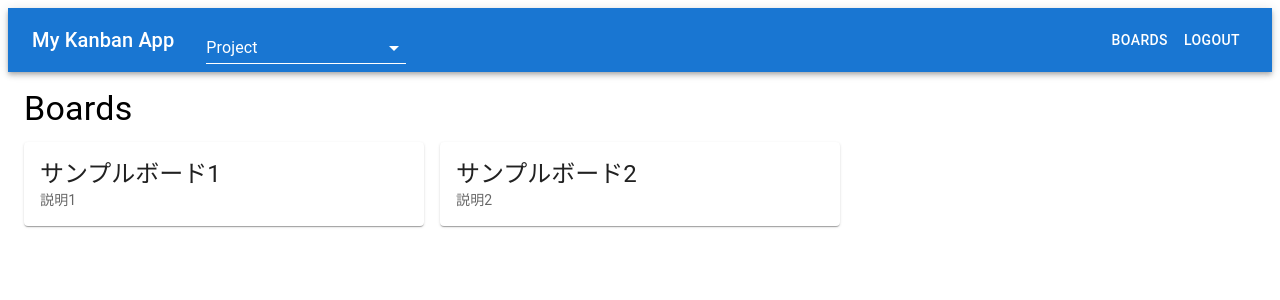
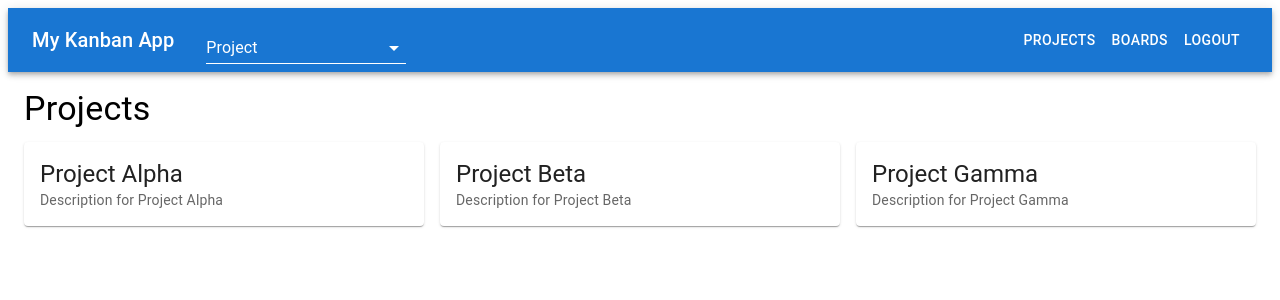
Before and after one commit to yazawa8/cnd-handson-app, a React (Vite) app in the folder frontend/: page /login in a window 1280 px wide. Both pictures are taken after typing "name@example.com", "Sample123" into the empty fields and a click on the button "ログイン". Shown: the top 300 px of the page. Built offline with nearby package versions, Linux system fonts and the light colour scheme; the HTML template or start-up script is replaced by a standard one.

Commit message:
projects一覧の作成

```diff
--- a/frontend/src/App.tsx
+++ b/frontend/src/App.tsx
@@ -8,6 +8,7 @@ import TaskModal from './components/TaskModal';
 import Login from './components/Login';
 import Logout from './components/Logout';
 import PrivateLayout from './components/PrivateLayout';
+import ProjectList from './components/ProjectList';
 
 
 function App() {
@@ -18,7 +19,8 @@ function App() {
           <Route path="/login" element={<Login />} />
           <Route path="/logout" element={<Logout />} />
           <Route element={<PrivateLayout />}>
-            <Route path="/" element={ <BoardList />} />
+            <Route path="/boards" element={ <BoardList />} />
+            <Route path="/" element={<ProjectList />} />
             <Route path="/boards/:id" element={<Borad />} />
             <Route path="/tasks/:id" element={<TaskModal open={false} task={null} onClose={function (): void {
               throw new Error('Function not implemented.');
--- a/frontend/src/components/Header.tsx
+++ b/frontend/src/components/Header.tsx
@@ -14,27 +14,17 @@ import {
 import { useNavigate } from 'react-router-dom';
 import { useDispatch, useSelector } from 'react-redux';
 import { RootState } from '../store';
-import { setProjects, setSelectedProject } from '../features/projects/slice';
-import { Project } from '../features/projects/types';
+import { setSelectedProject } from '../features/projects/slice';
 
 const Header: React.FC = () => {
 
   const navigate = useNavigate();
   const dispatch = useDispatch();
-  const projects = useSelector((state: RootState) => state.projects.list);
+  const projects = useSelector((state: RootState) => state.projects.projects);
   const selectedId = useSelector((state: RootState) => state.projects.selectedId);
   const isLoggedIn = useSelector((state: RootState) => state.session.isLoggedIn);
 
   if (!isLoggedIn) return null;
-
-  useEffect(() => {
-    const dummy: Project[] = [
-      { id: 'proj-1', name: 'Project Alpha' },
-      { id: 'proj-2', name: 'Project Beta' },
-      { id: 'proj-3', name: 'Project Gamma' },
-    ];
-    dispatch(setProjects(dummy));
-  }, [dispatch]);
 
   const handleProjectChange = (e: React.ChangeEvent<{ value: unknown }>) => {
     const id = e.target.value as string;
@@ -76,6 +66,9 @@ const Header: React.FC = () => {
         </Box>
         <Box>
           <Button color="inherit" onClick={() => navigate('/')}>
+            Projects
+          </Button>
+          <Button color="inherit" onClick={() => navigate('/boards')}>
             Boards
           </Button>
           <Button
--- /dev/null
+++ b/frontend/src/components/ProjectList.tsx
@@ -0,0 +1,46 @@
+
+import React from 'react';
+import { useSelector, useDispatch } from 'react-redux';
+import { RootState } from '../store';
+import { Grid, Card, CardContent, Typography, CardActionArea, Box } from '@mui/material';
+import { useNavigate } from 'react-router-dom';
+import { setSelectedProject } from '../features/projects/slice';
+
+const ProjectList: React.FC = () => {
+  const projects = useSelector((state: RootState) => state.projects.projects);
+  const dispatch = useDispatch();
+  const navigate = useNavigate();
+
+  const handleClick = (projectId: string) => {
+    dispatch(setSelectedProject(projectId));
+    navigate('/boards');
+  };
+
+  return (
+    <Box sx={{ p: 2 }}>
+      <Typography variant="h4" gutterBottom>
+        Projects
+      </Typography>
+      <Grid container spacing={2}>
+        {projects.map((proj) => (
+          <Grid item xs={12} sm={6} md={4} key={proj.id}>
+            <Card>
+              <CardActionArea onClick={() => handleClick(proj.id)}>
+                <CardContent>
+                  <Typography variant="h5">{proj.name}</Typography>
+                  {proj.description && (
+                    <Typography variant="body2" color="textSecondary">
+                      {proj.description}
+                    </Typography>
+                  )}
+                </CardContent>
+              </CardActionArea>
+            </Card>
+          </Grid>
+        ))}
+      </Grid>
+    </Box>
+  );
+};
+
+export default ProjectList;
--- a/frontend/src/features/projects/slice.ts
+++ b/frontend/src/features/projects/slice.ts
@@ -2,12 +2,28 @@ import { createSlice, PayloadAction } from '@reduxjs/toolkit';
 import { Project } from './types';
 
 interface ProjectsState {
-  list: Project[];
+  projects: Project[];
   selectedId: string | '';
 }
 
 const initialState: ProjectsState = {
-  list: [],
+  projects: [
+    {
+      id: 'proj-1',
+      name: 'Project Alpha',
+      description: 'Description for Project Alpha',
+    },
+    {
+      id: 'proj-2',
+      name: 'Project Beta',
+      description: 'Description for Project Beta',
+    },
+    {
+      id: 'proj-3',
+      name: 'Project Gamma',
+      description: 'Description for Project Gamma',
+    },
+  ],
   selectedId: '',
 };
 
--- a/frontend/src/features/projects/types.ts
+++ b/frontend/src/features/projects/types.ts
@@ -1,4 +1,7 @@
 export type Project = {
     id: string;
     name: string;
+    description: string;
+    createdAt?: string;
+    updatedAt?: string;
   };
```
